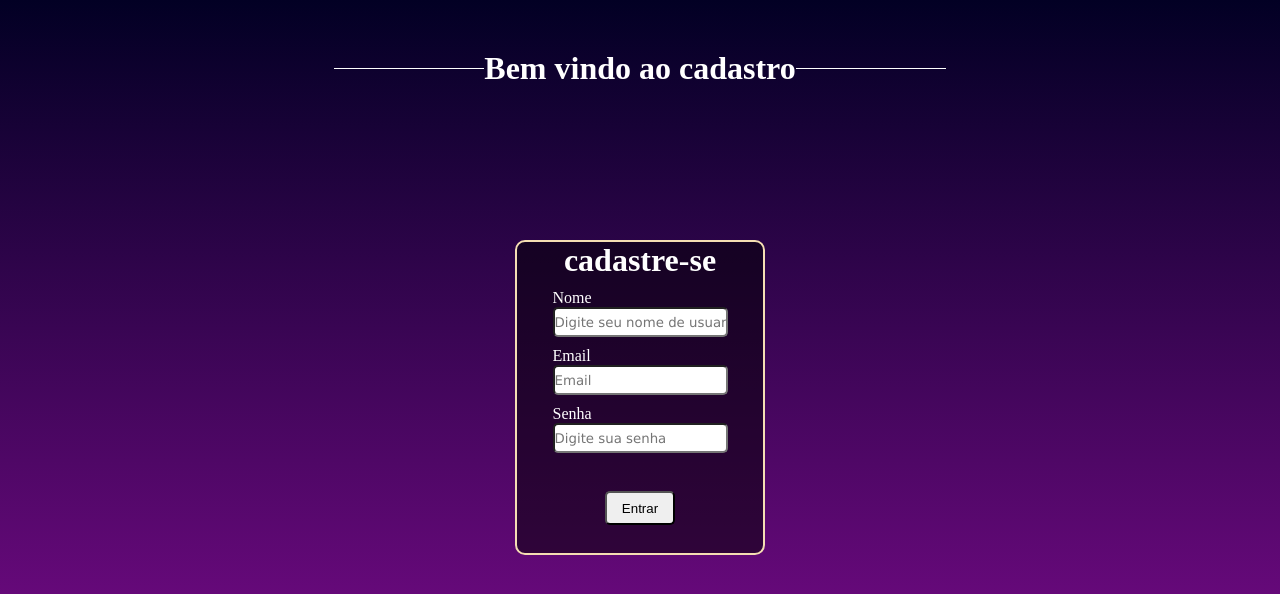
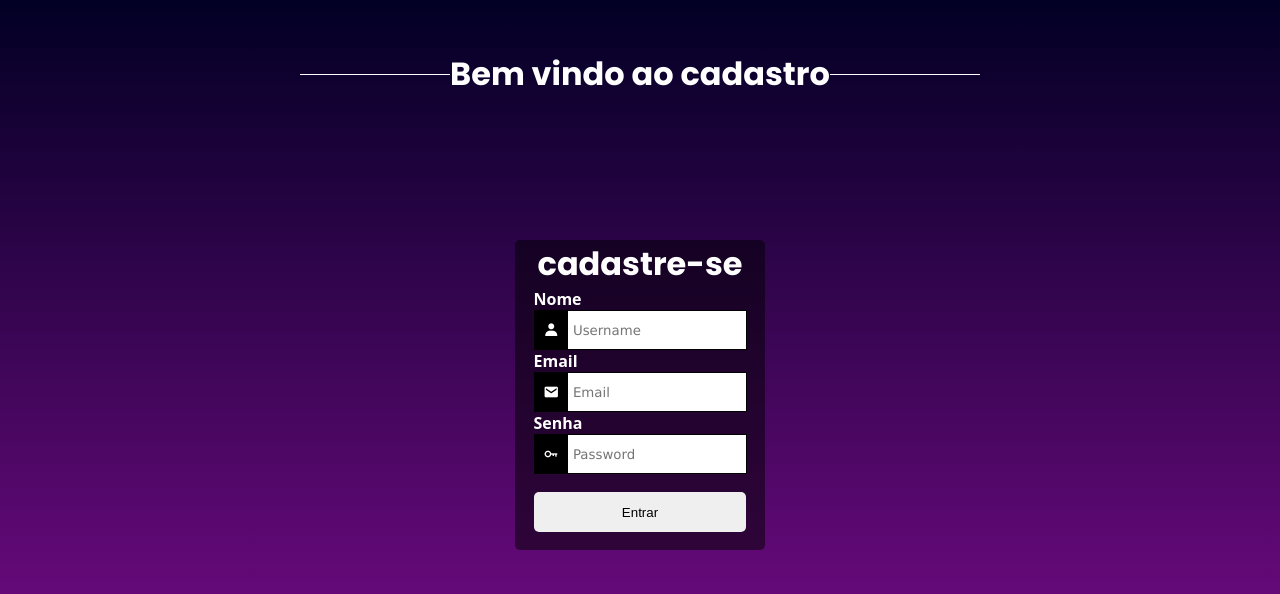
Before and after one commit to Cris-Prado/Food, a web app: file src/pages/cadastro.html in a window 1280 px wide. Shown: the top 594 px of the page. Run offline with its HTML, style and script files only (its server is not run), Linux system fonts and the light colour scheme; some libraries are stand-ins or nearby versions; some web fonts are replaced.

Commit message:
Cadastro

```diff
--- a/src/pages/cadastro.html
+++ b/src/pages/cadastro.html
@@ -6,6 +6,7 @@
     <link rel="stylesheet" href="/src/style/cadastro.css">
     <link rel="stylesheet" href="/src/style/global.css">
     <link rel="stylesheet" href="https://cdnjs.cloudflare.com/ajax/libs/font-awesome/6.6.0/css/all.min.css" integrity="sha512-Kc323vGBEqzTmouAECnVceyQqyqdsSiqLQISBL29aUW4U/M7pSPA/gEUZQqv1cwx4OnYxTxve5UMg5GT6L4JJg==" crossorigin="anonymous" referrerpolicy="no-referrer" />
+    <link href='https://unpkg.com/boxicons@2.1.4/css/boxicons.min.css' rel='stylesheet'>
 
     <title>Document</title>
 </head>
@@ -13,32 +14,37 @@
     <div class="container">
         <div class="log"></div>
 
-        <h1>Bem vindo ao cadastro</h1>
+        <h1 class="title-text">Bem vindo ao cadastro</h1>
 
         <div class="log"></div>
     </div>
 
     <div class="form-container">
-        <h1>cadastre-se</h1>
+        <h1 class="title-text">cadastre-se</h1>
 
         <label for="" class="label-box">
-            <span class="nome">Nome</span>
-            <div class="inp-box">
-                <input class="input" type="text" name="nome" id="nome" required  placeholder="Digite seu nome de usuario ">
+            <span class="text-inp">Nome</span>
+            <div  class="inp-box">
+                <div class="icone-inpt"><i class='bx bxs-user ico-inp'></i></div>
+                <input class="input" type="text" name="nome" id="nome" required  placeholder="Username">
             </div>
         </label>
 
         <label for="" class="label-box">
-            <span class="nome">Email</span>
+            <span class="text-inp">Email</span>
             <div class="inp-box">
+                <div class="icone-inpt"><i class='bx bxs-envelope  ico-inp'></i></div>
                 <input class="input" type="email" name="gmail" id="gma" required  placeholder="Email">
             </div>
         </label>
 
         <label for="" class="label-box">
-            <span class="nome">Senha</span>
+            <span class="text-inp">Senha</span>
             <div class="inp-box">
-                <input class="input" type="password" name="senha" id="senha" required placeholder="Digite sua senha">
+                <div class="icone-inpt">
+                <i class='bx bx-key  ico-inp'></i>
+                </div>
+                <input class="input" type="password" name="senha" id="senha" required placeholder="Password">
             </div>
         </label><br>
         <button class="button">Entrar</button><br>
--- a/src/style/cadastro.css
+++ b/src/style/cadastro.css
@@ -25,14 +25,12 @@ body{
     display: flex;
     justify-content: center;
     align-items: center;
-    border: 2px solid wheat;
     flex-direction: column;
-    gap: 10px;
     top: 30%;
     position: absolute;
     width: 250px;
-    border-radius: 10px;
     background-color: rgba(0, 0, 0, 0.5);
+    border-radius: 5px;
 }
 
 .log{
@@ -49,16 +47,56 @@ body{
 }
 
 .input{
-    height: 30px;
-    border-radius: 5px;
+    height: 100%;
+    width: 100%;
+    border: 0;
+    background-color: white;
+    text-indent: 0.3rem;
+    outline: none;
+    color: rgb(0, 0, 0);
     font-family: 'Lucida Sans', 'Lucida Sans Regular', 'Lucida Grande', 'Lucida Sans Unicode', Geneva, Verdana, sans-serif;
 }
 
 .button{
-    height: 30px;
+    height: 40px;
+    border: 0;
     border-radius: 5px;
-    padding: 15px;
+    width: 85%;
     display: flex;
     justify-content: center;
     align-items: center;
 }
+
+.title-text{
+    font-family: "Poppins", sans-serif;
+}
+
+.inp-box{
+    border: 1px solid black;
+    display: flex;
+    align-items: center;
+    justify-content: space-around;
+    width: 100%;
+    height: 40px;
+}
+
+.icone-inpt{
+    display: flex;
+    align-items: center;
+    justify-content: center;
+    height: 100%;
+    background-color: black;
+    width: 40px;
+}
+
+.ico-inp{
+    background-color: black;
+    display: flex;
+    align-items: center;
+    justify-content: center;
+}
+
+.text-inp{
+    font-family: system-ui, -apple-system, BlinkMacSystemFont, 'Segoe UI', Roboto, Oxygen, Ubuntu, Cantarell, 'Open Sans', 'Helvetica Neue', sans-serif;
+    font-weight: 700;
+}
```
